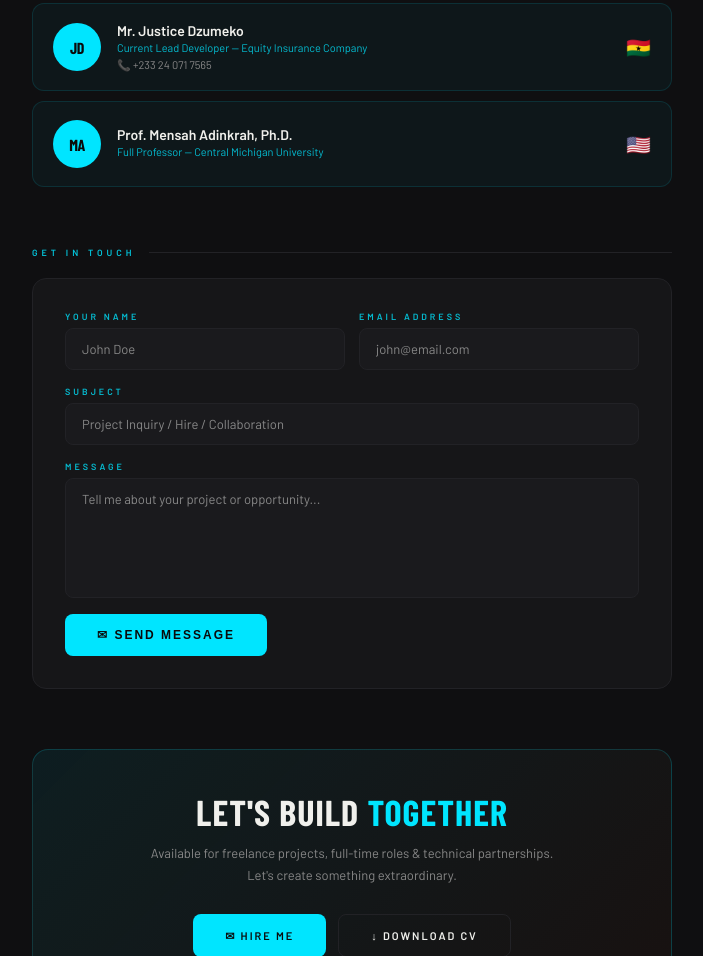
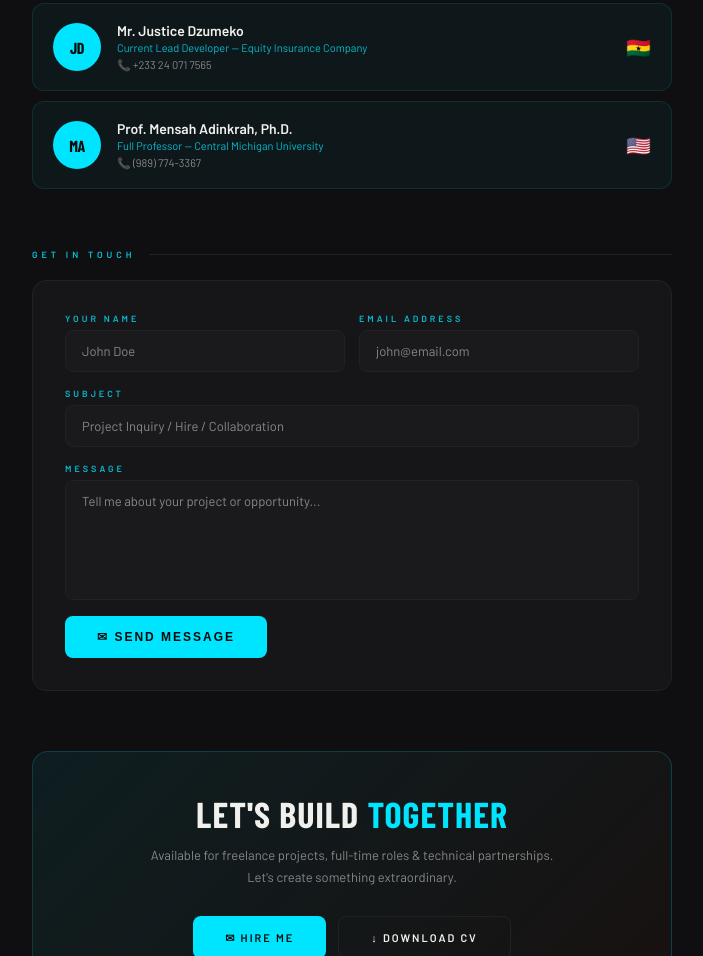
Before and after one commit to DaveOpps/DaveOpps.github.io, a plain HTML site: page index.html in a window 1280 px wide. Shown: the part 3613-4569 px from the top of the page, without its empty margins (288-991 px from the left). Drawn offline with nearby package versions, Linux system fonts and the light colour scheme; a web font is replaced by a local one.

Commit message:
Add contact information for Prof. Mensah Adinkrah

```diff
--- a/index.html
+++ b/index.html
@@ -919,6 +919,7 @@
         <div class="ref-body">
           <div class="ref-name">Prof. Mensah Adinkrah, Ph.D.</div>
           <div class="ref-role">Full Professor — Central Michigan University</div>
+         <div class="ref-contact">📞 (989) 774-3367</div>
         </div>
         <div class="ref-flag">🇺🇸</div>
       </div>
```
